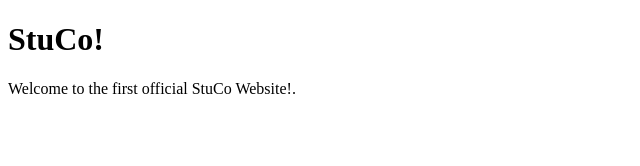
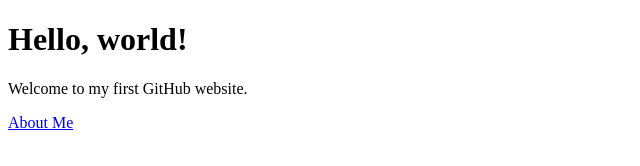
Before and after one commit to StudentPrivateCo/StudentPrivateCo.Github.io, a plain HTML site: page index.html in a window 1280 px wide. Shown: the whole page, without its empty margins (0-640 px from the left). Drawn offline with Linux system fonts and the light colour scheme.

Commit message:
Update index.html

```diff
--- a/index.html
+++ b/index.html
@@ -4,7 +4,8 @@
   <title>My First Website</title>
 </head>
 <body>
-  <h1>StuCo!</h1>
-  <p>Welcome to the first official StuCo Website!.</p>
+  <h1>Hello, world!</h1>
+  <p>Welcome to my first GitHub website.</p>
+  <a href="about.html">About Me</a>
 </body>
 </html>
```
